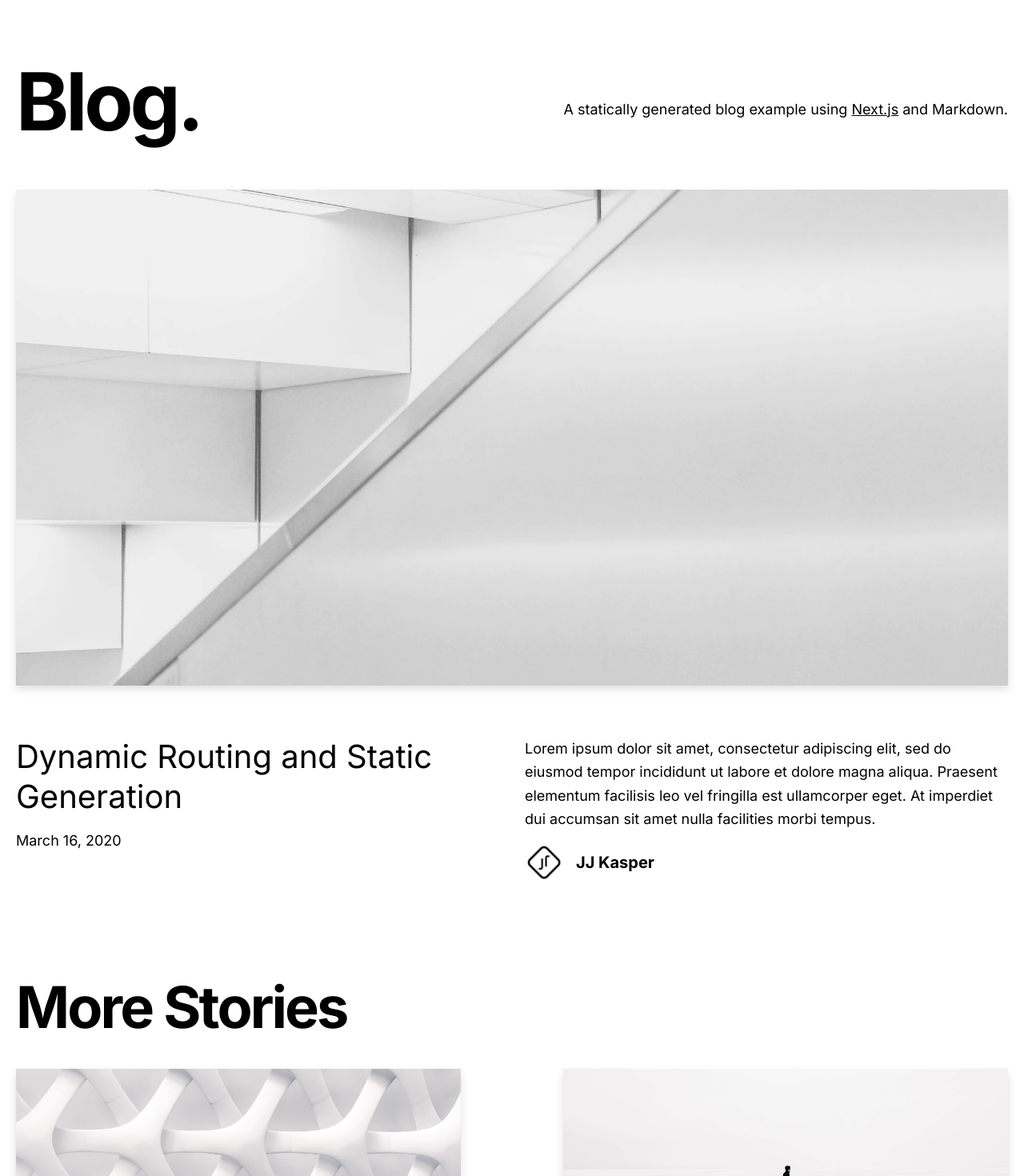
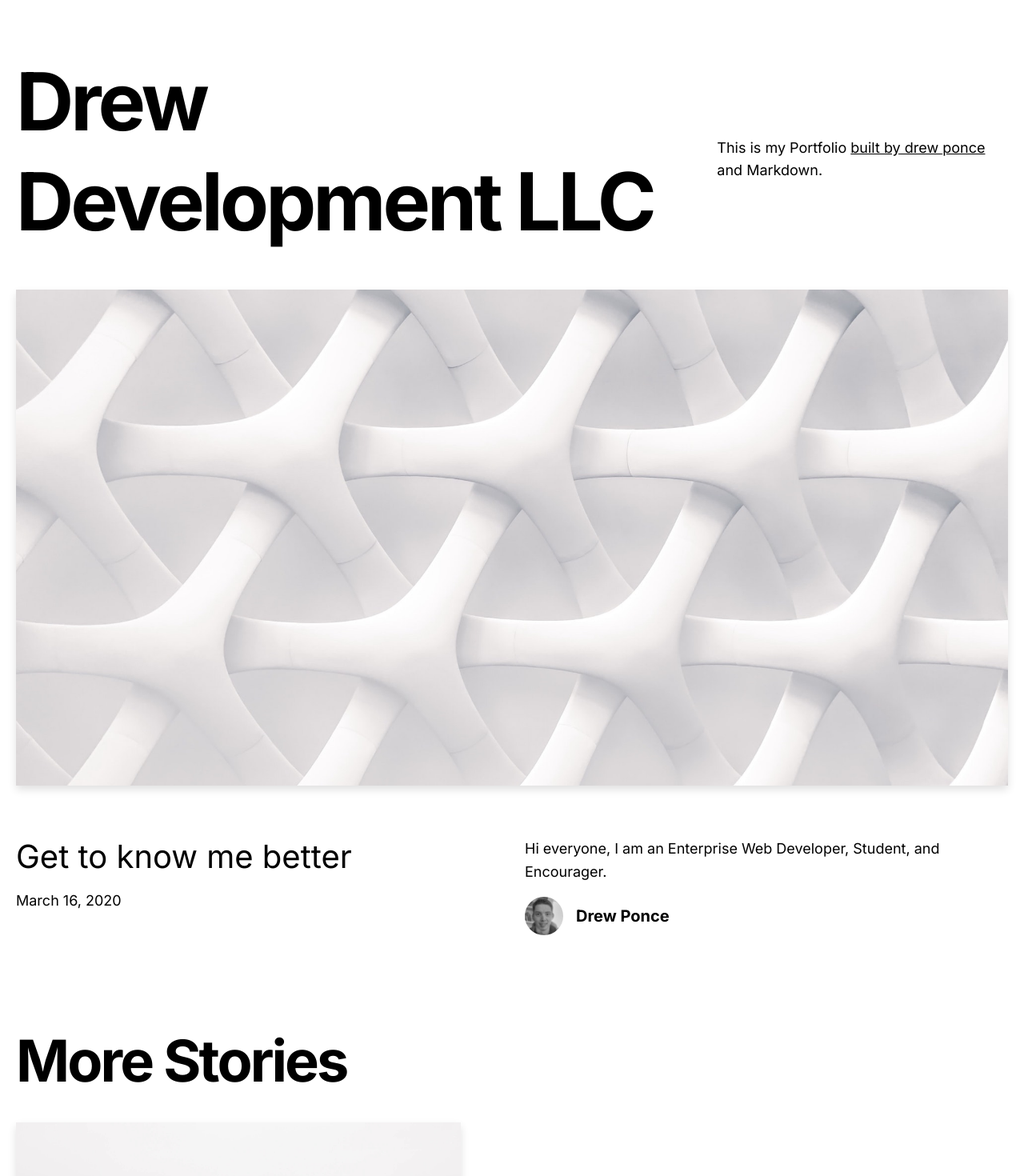
Before and after one commit to drewdevvv/drewdevelopment-blog, a Next.js app: page / in a window 1280 px wide. Shown: the top 1470 px of the page at 80% size. Built offline with nearby package versions, Linux system fonts and the light colour scheme.

Commit message:
changes to blog

```diff
--- a/_posts/dynamic-routing.md
+++ /dev/null
@@ -1,19 +0,0 @@
----
-title: "Dynamic Routing and Static Generation"
-excerpt: "Lorem ipsum dolor sit amet, consectetur adipiscing elit, sed do eiusmod tempor incididunt ut labore et dolore magna aliqua. Praesent elementum facilisis leo vel fringilla est ullamcorper eget. At imperdiet dui accumsan sit amet nulla facilities morbi tempus."
-coverImage: "/assets/blog/dynamic-routing/cover.jpg"
-date: "2020-03-16T05:35:07.322Z"
-author:
-  name: JJ Kasper
-  picture: "/assets/blog/authors/jj.jpeg"
-ogImage:
-  url: "/assets/blog/dynamic-routing/cover.jpg"
----
-
-Lorem ipsum dolor sit amet, consectetur adipiscing elit, sed do eiusmod tempor incididunt ut labore et dolore magna aliqua. Praesent elementum facilisis leo vel fringilla est ullamcorper eget. At imperdiet dui accumsan sit amet nulla facilities morbi tempus. Praesent elementum facilisis leo vel fringilla. Congue mauris rhoncus aenean vel. Egestas sed tempus urna et pharetra pharetra massa massa ultricies.
-
-Venenatis cras sed felis eget velit. Consectetur libero id faucibus nisl tincidunt. Gravida in fermentum et sollicitudin ac orci phasellus egestas tellus. Volutpat consequat mauris nunc congue nisi vitae. Id aliquet risus feugiat in ante metus dictum at tempor. Sed blandit libero volutpat sed cras. Sed odio morbi quis commodo odio aenean sed adipiscing. Velit euismod in pellentesque massa placerat. Mi bibendum neque egestas congue quisque egestas diam in arcu. Nisi lacus sed viverra tellus in. Nibh cras pulvinar mattis nunc sed. Luctus accumsan tortor posuere ac ut consequat semper viverra. Fringilla ut morbi tincidunt augue interdum velit euismod.
-
-## Lorem Ipsum
-
-Tristique senectus et netus et malesuada fames ac turpis. Ridiculous mus mauris vitae ultricies leo integer malesuada nunc vel. In mollis nunc sed id semper. Egestas tellus rutrum tellus pellentesque. Phasellus vestibulum lorem sed risus ultricies tristique nulla. Quis blandit turpis cursus in hac habitasse platea dictumst quisque. Eros donec ac odio tempor orci dapibus ultrices. Aliquam sem et tortor consequat id porta nibh. Adipiscing elit duis tristique sollicitudin nibh sit amet commodo nulla. Diam vulputate ut pharetra sit amet. Ut tellus elementum sagittis vitae et leo. Arcu non odio euismod lacinia at quis risus sed vulputate.
--- a/_posts/hello-world.md
+++ b/_posts/hello-world.md
@@ -1,19 +1,18 @@
 ---
-title: "Learn How to Pre-render Pages Using Static Generation with Next.js"
-excerpt: "Lorem ipsum dolor sit amet, consectetur adipiscing elit, sed do eiusmod tempor incididunt ut labore et dolore magna aliqua. Praesent elementum facilisis leo vel fringilla est ullamcorper eget. At imperdiet dui accumsan sit amet nulla facilities morbi tempus."
+title: "Get to know me better"
+excerpt: "Hi everyone, I am an Enterprise Web Developer, Student, and Encourager."
 coverImage: "/assets/blog/hello-world/cover.jpg"
 date: "2020-03-16T05:35:07.322Z"
 author:
-  name: Tim Neutkens
+  name: Drew Ponce
   picture: "/assets/blog/authors/tim.jpeg"
 ogImage:
   url: "/assets/blog/hello-world/cover.jpg"
 ---
 
-Lorem ipsum dolor sit amet, consectetur adipiscing elit, sed do eiusmod tempor incididunt ut labore et dolore magna aliqua. Praesent elementum facilisis leo vel fringilla est ullamcorper eget. At imperdiet dui accumsan sit amet nulla facilities morbi tempus. Praesent elementum facilisis leo vel fringilla. Congue mauris rhoncus aenean vel. Egestas sed tempus urna et pharetra pharetra massa massa ultricies.
+There are many things I wanted to be as a grown-up when I was a child. None of them included developing websites and software engineering. I saw various family members build PCs growing up and thought the closest I would ever get is playing backyard baseball on windows and later Halo on Xbox. I know I'm aging myself to some of you reading this. For others, my fellow brethren, I am assured by your shared nostalgia. When COVID covered the globe I raced to an opportunity to journey into software development. This led me to a coding bootcamp through Bethel College.
+This coding bootcamp changed my life. I learned Kingdom foundations founded in the Love of Jesus - these values intertwined with critical problem solving and foundational practices in software development launched me into my new passion.
 
-Venenatis cras sed felis eget velit. Consectetur libero id faucibus nisl tincidunt. Gravida in fermentum et sollicitudin ac orci phasellus egestas tellus. Volutpat consequat mauris nunc congue nisi vitae. Id aliquet risus feugiat in ante metus dictum at tempor. Sed blandit libero volutpat sed cras. Sed odio morbi quis commodo odio aenean sed adipiscing. Velit euismod in pellentesque massa placerat. Mi bibendum neque egestas congue quisque egestas diam in arcu. Nisi lacus sed viverra tellus in. Nibh cras pulvinar mattis nunc sed. Luctus accumsan tortor posuere ac ut consequat semper viverra. Fringilla ut morbi tincidunt augue interdum velit euismod.
+## Intro to my dev story
 
-## Lorem Ipsum
-
-Tristique senectus et netus et malesuada fames ac turpis. Ridiculous mus mauris vitae ultricies leo integer malesuada nunc vel. In mollis nunc sed id semper. Egestas tellus rutrum tellus pellentesque. Phasellus vestibulum lorem sed risus ultricies tristique nulla. Quis blandit turpis cursus in hac habitasse platea dictumst quisque. Eros donec ac odio tempor orci dapibus ultrices. Aliquam sem et tortor consequat id porta nibh. Adipiscing elit duis tristique sollicitudin nibh sit amet commodo nulla. Diam vulputate ut pharetra sit amet. Ut tellus elementum sagittis vitae et leo. Arcu non odio euismod lacinia at quis risus sed vulputate.
+Job: 9:10
--- a/src/app/_components/header.tsx
+++ b/src/app/_components/header.tsx
@@ -4,7 +4,7 @@ const Header = () => {
   return (
     <h2 className="text-2xl md:text-4xl font-bold tracking-tight md:tracking-tighter leading-tight mb-20 mt-8">
       <Link href="/" className="hover:underline">
-        Blog
+        Drew Development LLC
       </Link>
       .
     </h2>
--- a/src/app/_components/intro.tsx
+++ b/src/app/_components/intro.tsx
@@ -4,15 +4,15 @@ export function Intro() {
   return (
     <section className="flex-col md:flex-row flex items-center md:justify-between mt-16 mb-16 md:mb-12">
       <h1 className="text-5xl md:text-8xl font-bold tracking-tighter leading-tight md:pr-8">
-        Blog.
+        Drew Development LLC
       </h1>
       <h4 className="text-center md:text-left text-lg mt-5 md:pl-8">
-        A statically generated blog example using{" "}
+        This is my Portfolio{" "}
         <a
           href="https://nextjs.org/"
           className="underline hover:text-blue-600 duration-200 transition-colors"
         >
-          Next.js
+          built by drew ponce
         </a>{" "}
         and {CMS_NAME}.
       </h4>
```
